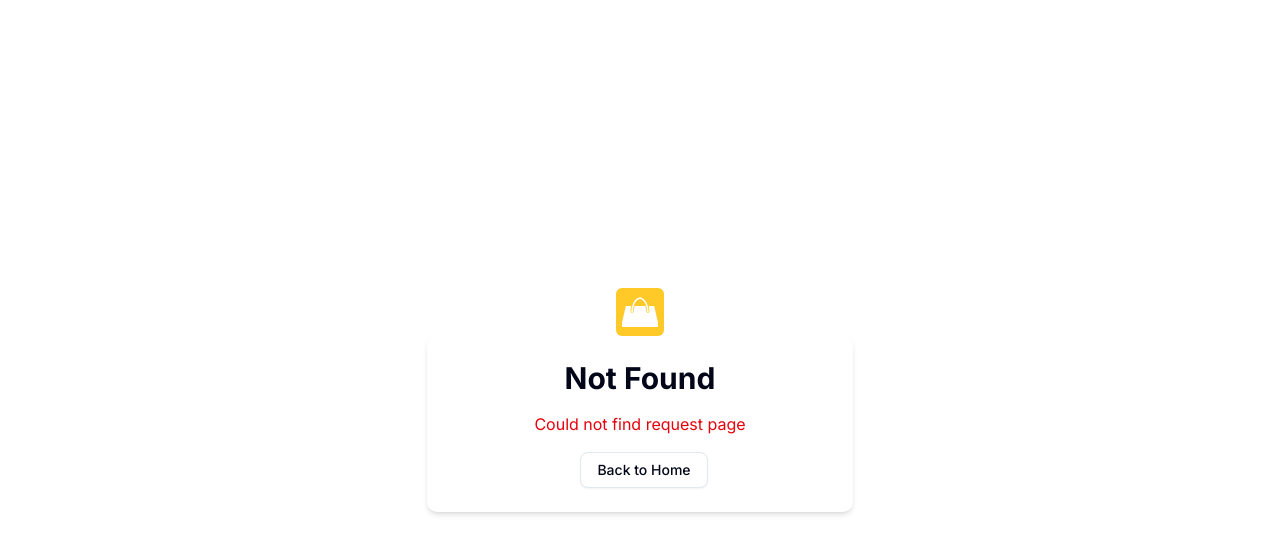
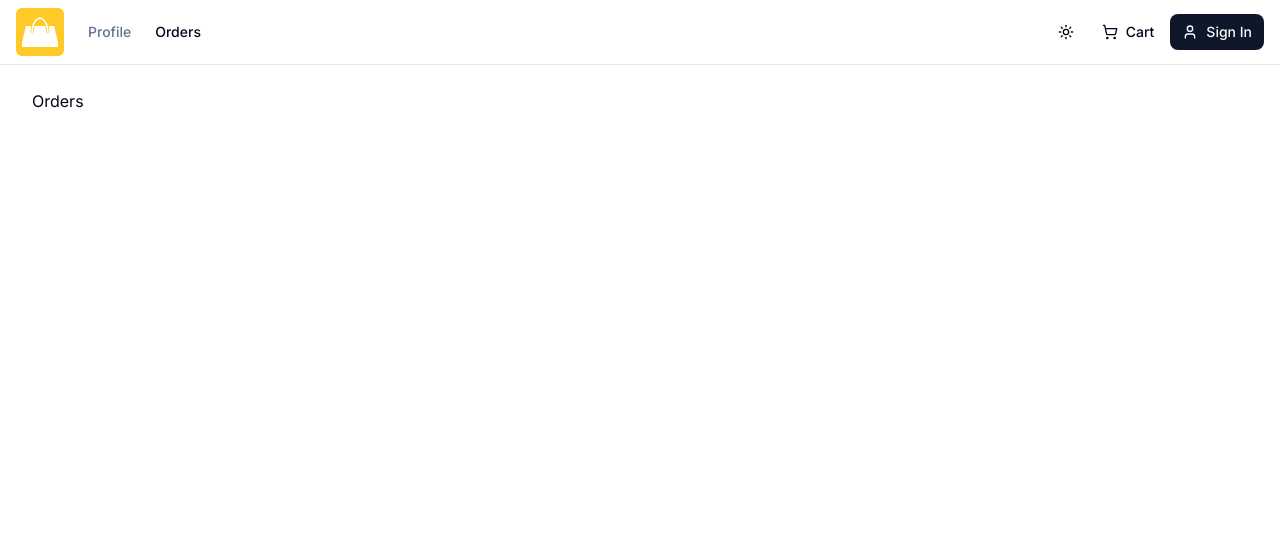
Before and after one commit to gabrielnobrel/prostore, a Next.js app: page /user/orders in a window 1280 px wide. Before the commit this address had no page. Shown: the top 554 px of the page. Built offline with nearby package versions, Linux system fonts and the light colour scheme; no server answers.

Commit message:
feat: adicionar layout de usuário com navegação e páginas de perfil e pedidos

```diff
--- /dev/null
+++ b/app/user/layout.tsx
@@ -0,0 +1,39 @@
+import { APP_NAME } from "@/lib/constants";
+import Image from "next/image";
+import Link from "next/link";
+import Menu from "@/components/shared/header/menu";
+import MainNav from "./main-nav";
+
+export default function UserLayout({
+  children,
+}: Readonly<{ children: React.ReactNode }>) {
+  return (
+    <>
+      <div className="flex flex-col">
+        <div className="border-b container mx-auto">
+          <div className="flex items-center h-16 px-4">
+            <Link href={"/"}>
+              <Image
+                src={"/images/logo.svg"}
+                height={48}
+                width={48}
+                alt={APP_NAME}
+              />
+            </Link>
+
+            {/* Main Nav */}
+            <MainNav className="mx-6" />
+
+            <div className="ml-auto items-center flex space-x-4">
+              <Menu />
+            </div>
+          </div>
+        </div>
+
+        <div className="flex-1 space-y-4 p-8 pt-6 container mx-auto">
+          {children}
+        </div>
+      </div>
+    </>
+  );
+}
--- /dev/null
+++ b/app/user/main-nav.tsx
@@ -0,0 +1,39 @@
+"use client";
+import Link from "next/link";
+import { usePathname } from "next/navigation";
+import { cn } from "@/lib/utils";
+import React from "react";
+
+const links = [
+  { title: "Profile", href: "/user/profile" },
+  { title: "Orders", href: "/user/orders" },
+];
+
+const MainNav = ({
+  className,
+  ...props
+}: React.HTMLAttributes<HTMLElement>) => {
+  const pathname = usePathname();
+
+  return (
+    <nav
+      className={cn("flex items-center space-x-4 lg:space-x-6", className)}
+      {...props}
+    >
+      {links.map((item) => (
+        <Link
+          key={item.href}
+          href={item.href}
+          className={cn(
+            "text-sm font-medium transition-colors hover:text-primary",
+            pathname.includes(item.href) ? "" : "text-muted-foreground"
+          )}
+        >
+          {item.title}
+        </Link>
+      ))}
+    </nav>
+  );
+};
+
+export default MainNav;
--- /dev/null
+++ b/app/user/orders/page.tsx
@@ -0,0 +1,5 @@
+const OrdersPage = () => {
+  return <>Orders</>;
+};
+
+export default OrdersPage;
--- /dev/null
+++ b/app/user/profile/page.tsx
@@ -0,0 +1,5 @@
+const Profile = () => {
+  return <>Profile</>;
+};
+
+export default Profile;
```
